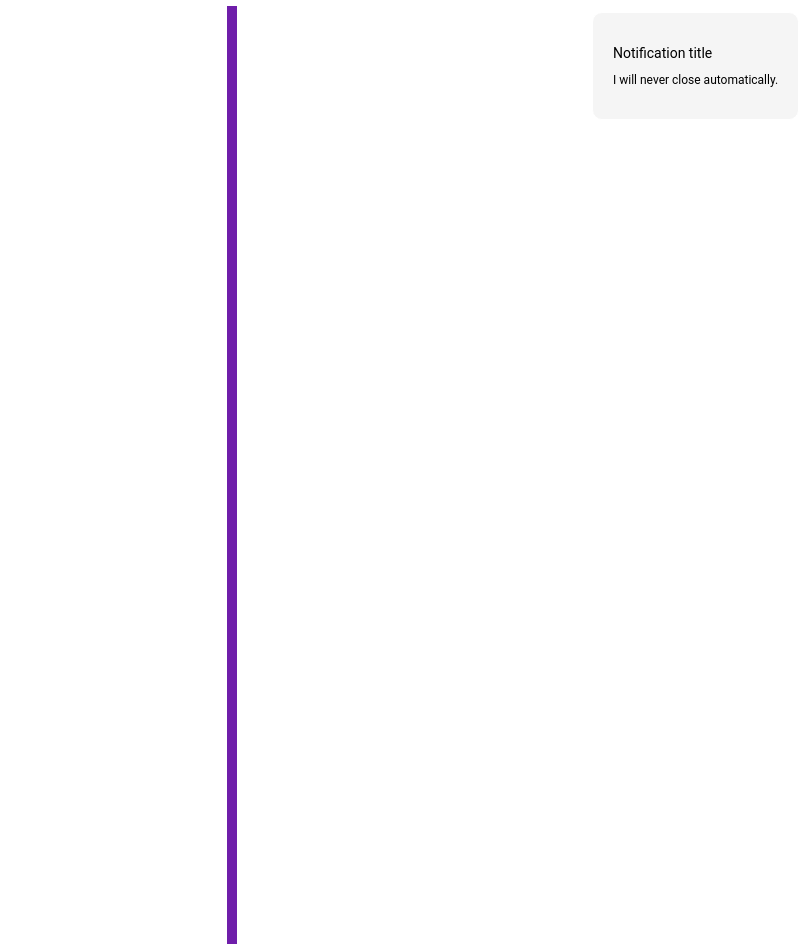
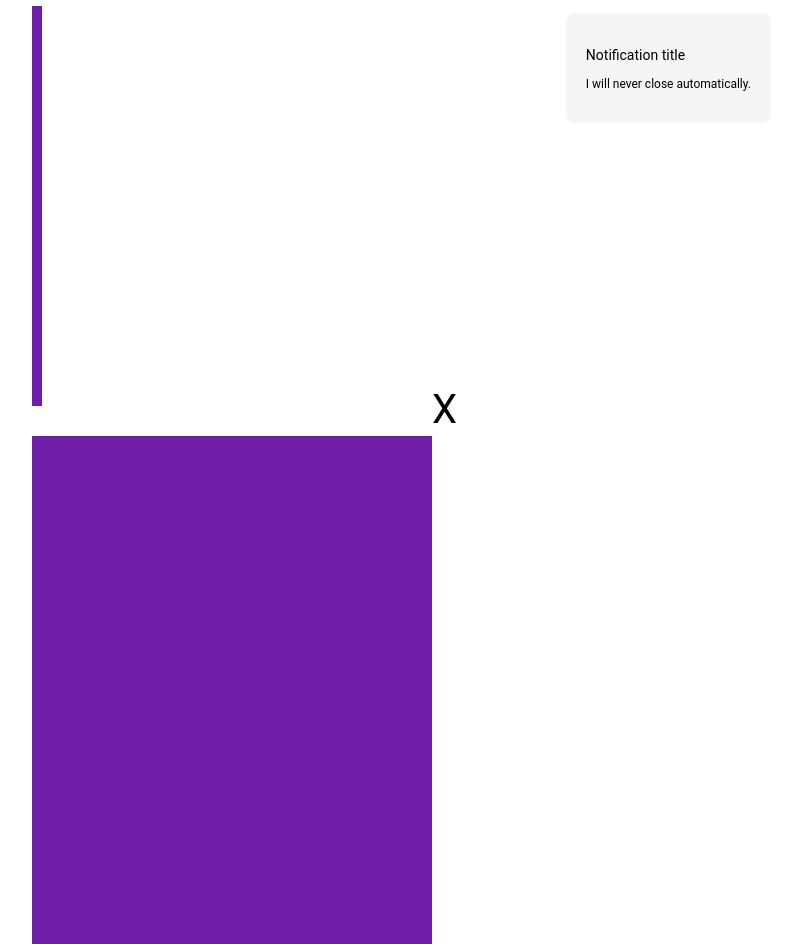
Before and after one commit to CountDooku-L0rd/MyEducation, a plain HTML site: page index.html in a window 1280 px wide. Shown: the part 88-1032 px from the top of the page, without its empty margins (408-1216 px from the left). Drawn offline with Linux system fonts and the light colour scheme.

Commit message:
Выполнин третье задание

```diff
--- a/index.html
+++ b/index.html
@@ -25,11 +25,21 @@
     </header>
     <main>
         <div class="notification">
-            <h2 class="notification-h">Notification title</h2>
+            <p class="notification-h">Notification title</p>
             <p class="notification-content">I will never close automatically.</p>
         </div>
+        <div class="something"></div>
+        <div class="something"></div>
+        <div class="something"></div>
+        <div class="something"></div>
+        <div class="something"></div>
+        <div class="something"></div>
+        <div class="something"></div>
+        <div class="something"></div>
+        <div class="something"></div>
+        <div class="something"></div>
         <div class="card">
-
+            <div class="crestic">X</div>
         </div>
         <div class="something"></div>
         <div class="something"></div>
--- a/styles.css
+++ b/styles.css
@@ -1,10 +1,23 @@
 *{
     font-family: "Roboto", sans-serif;
+}
+.crestic{
+    font-size: 40px;
+    position: absolute;
+    top: -50px;
+    left: 400px;
+}
+.card{
+    position: relative;
+    width: 400px;
+    height: 800px;
+    background-color: #6F1EAA;
+    margin: 30px 0 10px;
 }
 .notification{
     position: absolute;
     top: 100px;
-    left: 1000px;
+    right: 100px;
     background-color: whitesmoke;
     border: 1px solid white;
     border-radius: 10px;
```
